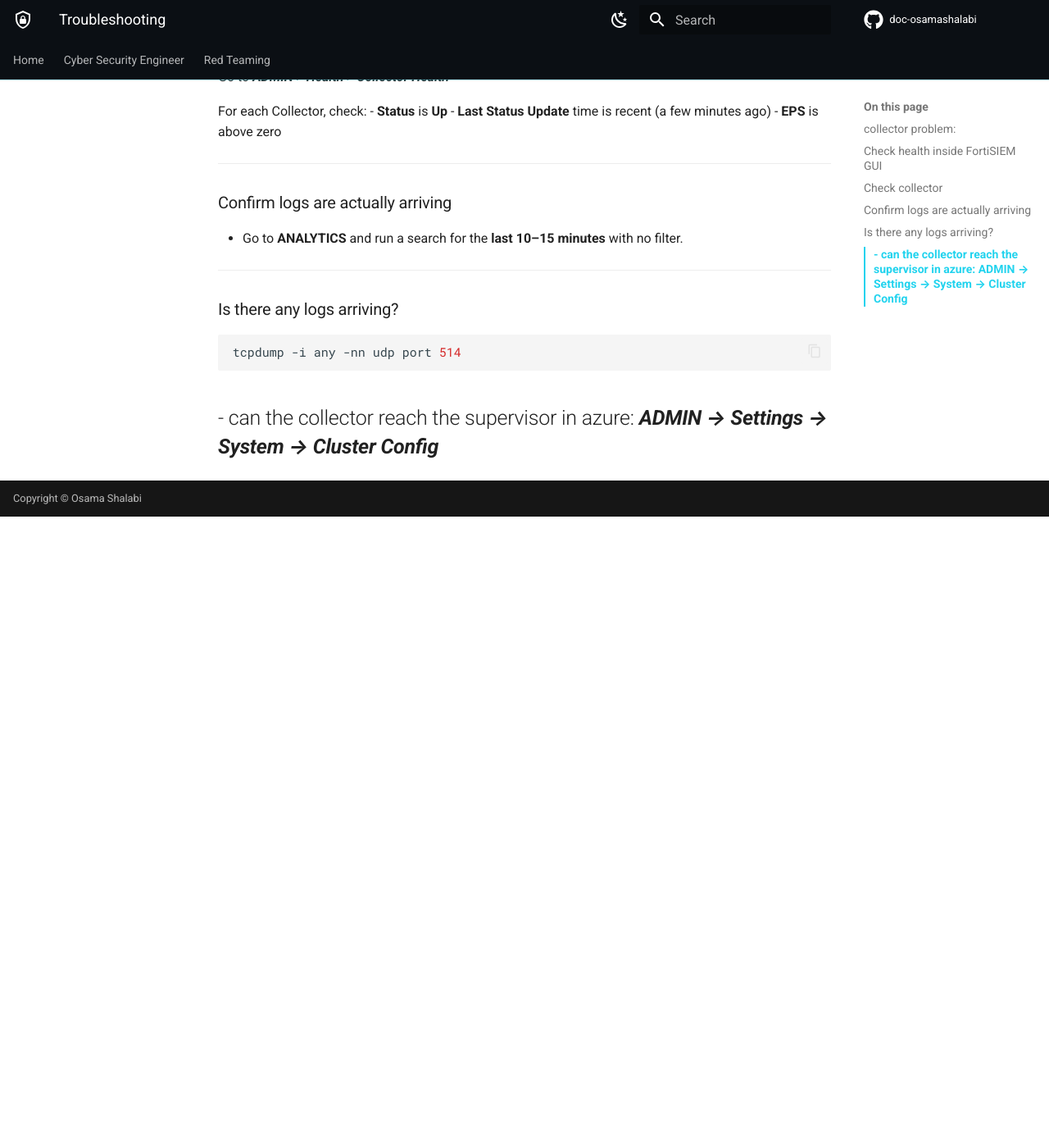
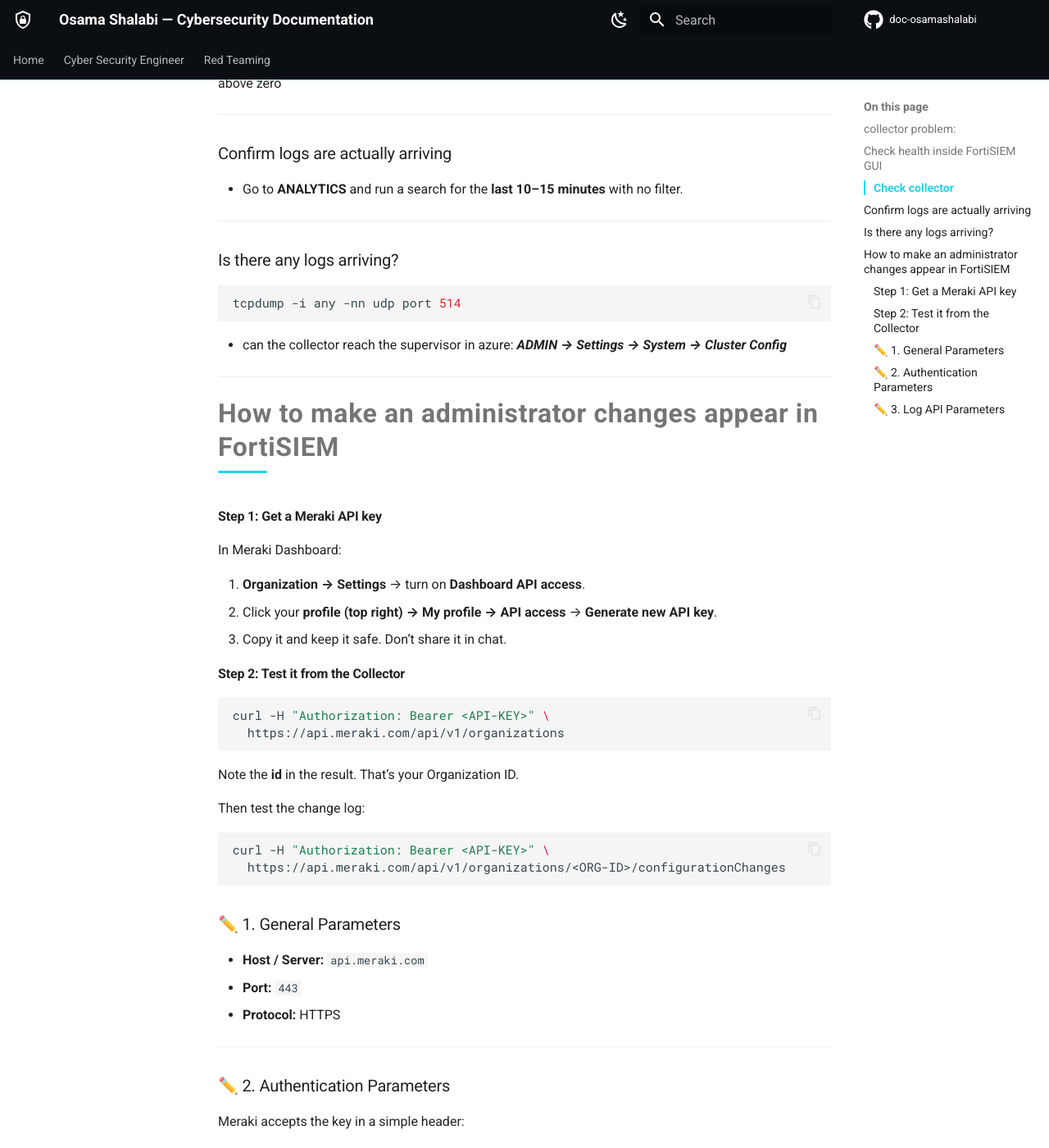
Before and after one commit to osamashalabi432-png/doc-osamashalabi, an MkDocs documentation site: the page built from docs/cyber-security-engineer/siem/fortisiem/troubleshooting/troubleshooting.md, in a window 1280 px wide and 1400 px high, scrolled down 1021 px. Shown: the whole window at 82% size. Built offline with MkDocs 1.6.1 and Material for MkDocs 9.7.7, drawn with Linux system fonts in a browser that asks for light colours; comment, search, counter and statistics services are not loaded; before the commit the page ends 1651 px from its top, so only the background shows below that; some of the changed text lies outside the part shown.

Commit message:
vault backup: 2026-11-01 10:21:07

````diff
--- a/docs/cyber-security-engineer/siem/fortisiem/troubleshooting/troubleshooting.md
+++ b/docs/cyber-security-engineer/siem/fortisiem/troubleshooting/troubleshooting.md
@@ -56,4 +56,57 @@ tcpdump -i any -nn udp port 514
 ```
 
 - can the collector reach the supervisor in azure: ***ADMIN → Settings → System → Cluster Config***
--
+
+---
+# How to make an administrator changes appear in FortiSIEM
+#### Step 1: Get a Meraki API key
+
+In Meraki Dashboard:
+
+1. **Organization → Settings** → turn on **Dashboard API access**.
+2. Click your **profile (top right) → My profile → API access** → **Generate new API key**.
+3. Copy it and keep it safe. Don’t share it in chat.
+
+#### Step 2: Test it from the Collector
+
+```bash
+curl -H "Authorization: Bearer <API-KEY>" \
+  https://api.meraki.com/api/v1/organizations
+```
+
+Note the **id** in the result. That’s your Organization ID.
+
+Then test the change log:
+
+```bash
+curl -H "Authorization: Bearer <API-KEY>" \
+  https://api.meraki.com/api/v1/organizations/<ORG-ID>/configurationChanges
+```
+
+### ✏️ 1. General Parameters
+
+- **Host / Server:** `api.meraki.com`
+- **Port:** `443`
+- **Protocol:** HTTPS
+
+---
+
+### ✏️ 2. Authentication Parameters
+
+Meraki accepts the key in a simple header:
+
+- **Header name:** `X-Cisco-Meraki-API-Key`
+- **Value:** your API key
+
+(If the form asks for a “prefix” or “Bearer” style instead, use header `Authorization` with value `Bearer <API-KEY>`.)
+
+---
+
+### ✏️ 3. Log API Parameters
+
+- **Method:** GET
+- **Endpoint / Path:**
+    `/api/v1/organizations/<ORG-ID>/configurationChanges`
+- **Query parameter:** `timespan` = `600`
+    (means “changes in the last 10 minutes”)
+- **Events location in response:** the root of the JSON (it’s a list of changes)
````
